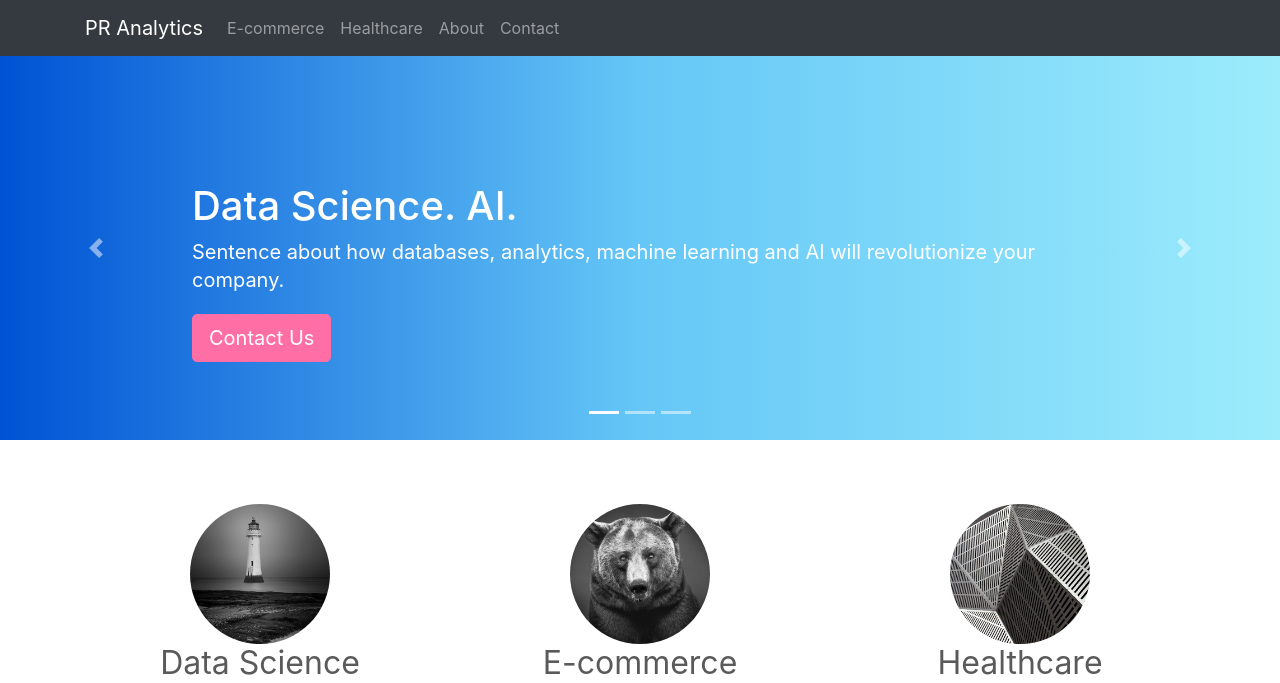
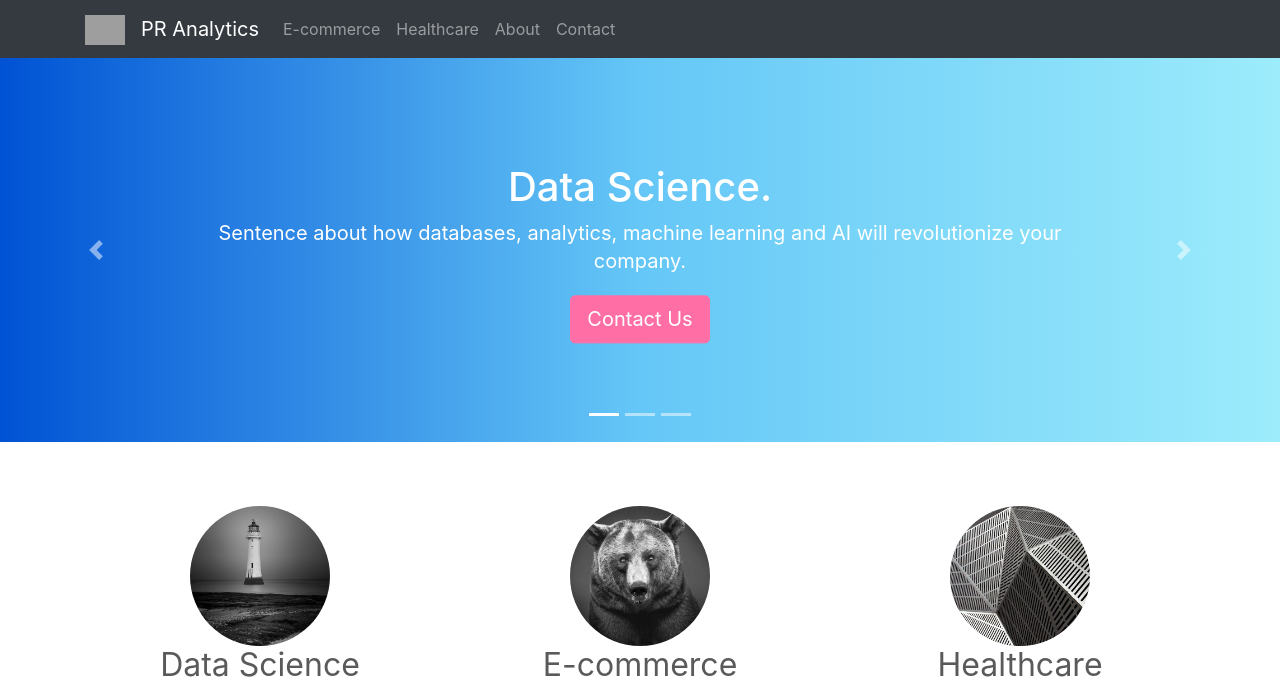
Before and after one commit to bluecamel-io/website, a Flask app: page / in a window 1280 px wide. Shown: the top 683 px of the page. Run offline with Flask 2, Linux system fonts and the light colour scheme; some libraries are stand-ins or nearby versions; grey boxes are pictures that could not be loaded.

Commit message:
add logo to navbar. center text/buttons in carousel

```diff
--- a/static/css/styles.css
+++ b/static/css/styles.css
@@ -26,7 +26,7 @@ body {
 .carousel-caption {
   z-index: 10;
   top: 50%;
-  transform: translateY(-50%);
+  transform: translateY(-62%);
 }
 
 /* Declare heights because of positioning of img element */
--- a/templates/includes/_navbar.html
+++ b/templates/includes/_navbar.html
@@ -1,5 +1,8 @@
 <nav class="navbar navbar-expand-lg navbar-dark bg-dark">
     <div class="container">
+        <a class="navbar-brand" href="/">
+        <img src={{ url_for('static', filename='images/white_logo.svg') }} alt="Logo" style="width:40px;">
+        </a>
         <a class="navbar-brand" href="/">PR Analytics</a>
         <button class="navbar-toggler" type="button" data-toggle="collapse" data-target="#navbarNavAltMarkup" aria-controls="navbarNavAltMarkup" aria-expanded="false" aria-label="Toggle navigation">
             <span class="navbar-toggler-icon"></span>
--- a/templates/index.html
+++ b/templates/index.html
@@ -16,8 +16,8 @@
       <div class="carousel-item active">
         <img class="first-slide" src="{{ url_for('static', filename='images/transparent.png') }}" alt="First slide">
         <div class="container">
-          <div class="carousel-caption text-left">
-            <h1>Data Science.  AI.</h1>
+          <div class="carousel-caption">
+            <h1>Data Science.</h1>
             <p>Sentence about how databases, analytics, machine learning and AI will revolutionize your company.</p>
             <p><a class="btn btn-lg btn-primary" href="{{ url_for('contact') }}" role="button">Contact Us</a></p>
           </div>
@@ -36,7 +36,7 @@
       <div class="carousel-item">
         <img class="third-slide" src="{{ url_for('static', filename='images/transparent.png') }}" alt="Third slide">
         <div class="container">
-          <div class="carousel-caption text-right">
+          <div class="carousel-caption">
             <h1>Healthcare.</h1>
             <p>Sentence about how healthcare industry has yet to leverage modern data science methodologies.</p>
             <p><a class="btn btn-lg btn-primary" href="{{ url_for('healthcare') }}" role="button">Learn more</a></p>
```
Also changed, not shown: static/images/blue_logo.svg (added), static/images/white_logo.svg (added).
